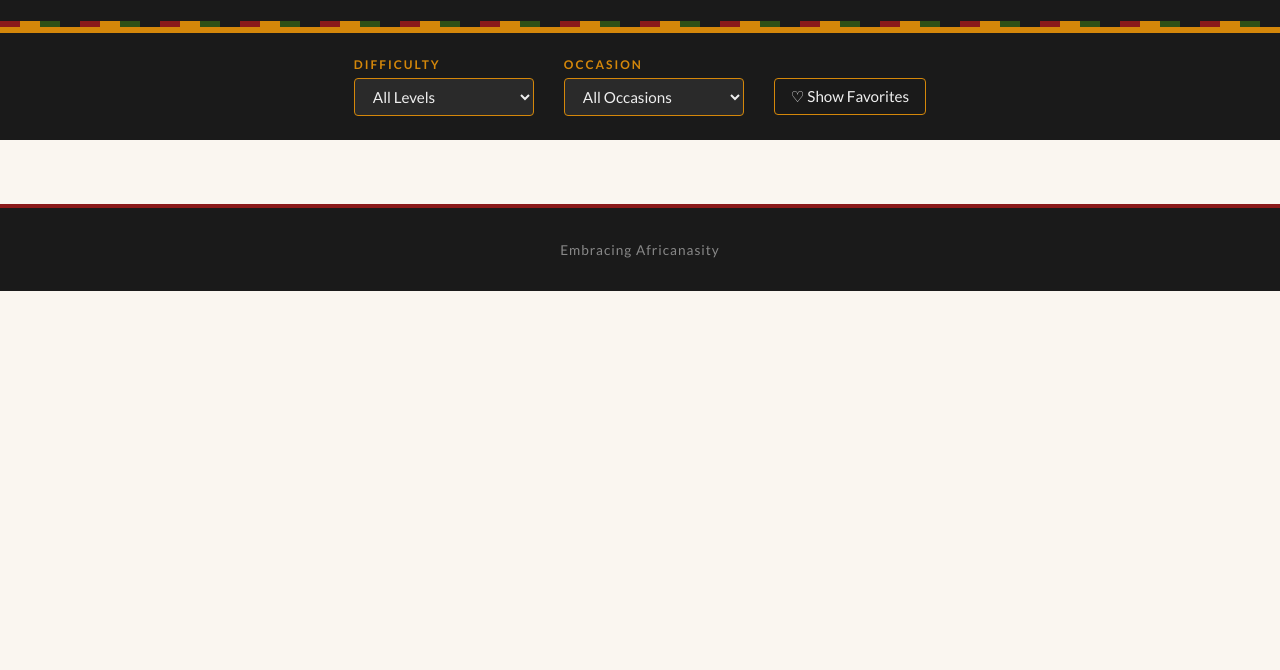
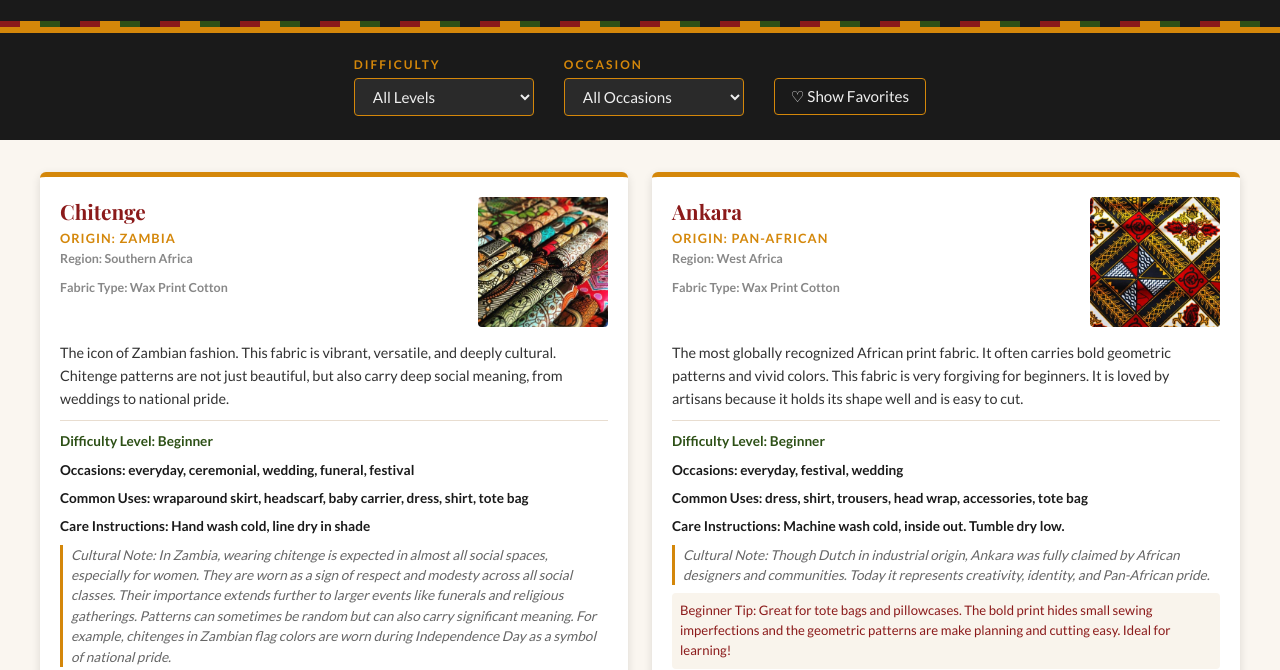
Before and after one commit to Munya574/Chitenge-by-Me, a plain HTML site: page index.html in a window 1280 px wide. Shown: the part 155-825 px from the top of the page. Before the commit the page ends 800 px from the top, so only its background shows below. Drawn offline with nearby package versions, Linux system fonts and the light colour scheme.

Commit message:
Added for all fabrics, updated card layout

```diff
--- a/index.html
+++ b/index.html
@@ -44,14 +44,22 @@
 
     <div class="card" style="display: none">
       <div class="card-content">
-        <h2>Fabric Name</h2>
-        <p class="origin">Origin</p>
-        <p class="description">Description</p>
-        <ul>
-          <li>Difficulty: </li>
-          <li>Occasions: </li>
-          <li>Tips: </li>
-        </ul>
+        <div class="card-top">
+          <div class="card-top-left">
+            <h2>Fabric Name</h2>
+            <p class="origin"></p>
+            <p class="region"></p>
+            <p class="type"></p>
+          </div>
+          <img src="" alt="" class="card-img" />
+        </div>
+        <p class="description"></p>
+        <p class="difficulty"></p>
+        <p class="occasion"></p>
+        <p class="uses"></p>
+        <p class="care"></p>
+        <p class="cultural-note"></p>
+        <p class="beginner-tip"></p>
         <button class="favorite-btn">♡ Save</button>
       </div>
     </div>
--- a/scripts.js
+++ b/scripts.js
@@ -34,6 +34,7 @@ const fabrics = [
     uses: ["wraparound skirt", "headscarf", "baby carrier", "dress", "shirt", "tote bag"],
     occasion: ["everyday", "ceremonial", "wedding", "funeral", "festival"],
     care: "Hand wash cold, line dry in shade",
+    imageURL: "assets/chitenge.png",
     description: "The icon of Zambian fashion. This fabric is vibrant, versatile, and deeply cultural. Chitenge patterns are not just beautiful, but also carry deep social meaning, from weddings to national pride.",
     culturalNote: "In Zambia, wearing chitenge is expected in almost all social spaces, especially for women. They are worn as a sign of respect and modesty across all social classes. Their importance extends further to larger events like funerals and religious gatherings. Patterns can sometimes be random but can also carry significant meaning. For example, chitenges in Zambian flag colors are worn during Independence Day as a symbol of national pride.",
     beginnerTip: "Start with a simple wraparound skirt, which is the most common way to wear chitenge. No zipper needed, just hemming the edges. Perfect first project!"
@@ -47,6 +48,7 @@ const fabrics = [
     difficulty: "Beginner",
     uses: ["dress", "shirt", "trousers", "head wrap", "accessories", "tote bag"],
     occasion: ["everyday", "festival", "wedding"],
+    imageURL: "assets/ankara.png",
     care: "Machine wash cold, inside out. Tumble dry low.",
     description: "The most globally recognized African print fabric. It often carries bold geometric patterns and vivid colors. This fabric is very forgiving for beginners. It is loved by artisans because it holds its shape well and is easy to cut.",
     culturalNote: "Though Dutch in industrial origin, Ankara was fully claimed by African designers and communities. Today it represents creativity, identity, and Pan-African pride.",
@@ -61,6 +63,7 @@ const fabrics = [
     difficulty: "Beginner",
     uses: ["wraparound skirt", "headscarf", "tablecloth", "baby carrier", "gift wrap"],
     occasion: ["everyday", "ceremonial"],
+    imageURL: "assets/kanga.png",
     care: "Hand wash cold, line dry",
     description: "Similar to zambian chitenge but often features Swahili proverbs or messages printed along the border. This fabric is lightweight and breathable. This makes it favorable for warm climates.",
     culturalNote: "Kangas are often given as gifts to mark life events like births, marriages, and deaths. The message on the border often carries a specific meaning for the recipient.",
@@ -75,6 +78,7 @@ const fabrics = [
     difficulty: "Beginner",
     uses: ["dress", "skirt", "apron", "quilt", "shirt"],
     occasion: ["everyday", "ceremonial", "wedding"],
+    imageURL: "assets/shweshwe.png",
     care: "Machine wash cold separately. Fabric bleeds color when new",
     description: "A crisp, tightly woven cotton with small geometric or floral prints, usually in indigo, red, or brown. Holds its shape beautifully and is great for structured garments.",
     culturalNote: "Shweshwe is worn ceremonially by Sotho, Xhosa, and Zulu communities. At South African weddings it is as iconic as a white dress is in Western culture.",
@@ -89,6 +93,7 @@ const fabrics = [
     difficulty: "Beginner",
     uses: ["shirt", "dress", "tunic", "accessories"],
     occasion: ["everyday", "festival"],
+    imageURL: "assets/dashiki.png",
     care: "Hand wash cold, line dry",
     description: "Loose, flowing fabric typically used for wide-sleeved tunics. The V-neck embroidery panel (called a tariki) is its signature feature. Comfortable and culturally expressive.",
     culturalNote: "The dashiki became globally known during the Black Power and African Pride movements of the 1960s–70s as a symbol of African identity and resistance.",
@@ -103,6 +108,7 @@ const fabrics = [
     difficulty: "Beginner",
     uses: ["tunic", "robe", "ceremonial shirt"],
     occasion: ["ceremonial", "everyday", "wedding"],
+    imageURL: "assets/kanzu.png",
     care: "Machine wash cold, iron while slightly damp",
     description: "A plain white or off-white cotton is used to make the kanzu. It is a long, flowing tunic worn by men at formal and ceremonial occasions. Minimal, dignified, and elegant.",
     culturalNote: "The kanzu is common across East and Central Africa and carries an air of formality and respect. It is often worn to mosque, church, and community ceremonies.",
@@ -117,6 +123,7 @@ const fabrics = [
     difficulty: "Intermediate",
     uses: ["jacket", "bag", "wall hanging", "accessories", "skirt"],
     occasion: ["everyday", "festival", "ceremonial"],
+    imageURL: "assets/bogolan.png",
     care: "Hand wash cold only, lay flat to dry",
     description: "A thick, hand-made cotton fabric painted with fermented mud to create geometric white-on-dark patterns. Every piece is one-of-a-kind. The texture is dense and structured.",
     culturalNote: "Traditionally made by Malian women, bogolan patterns tell stories of community history, status, and spiritual protection. Historically worn by hunters, warriors, and new mothers.",
@@ -131,6 +138,7 @@ const fabrics = [
     difficulty: "Intermediate",
     uses: ["dress", "top", "wraparound skirt", "headscarf"],
     occasion: ["everyday", "festival"],
+    imageURL: "assets/adire.png",
     care: "Hand wash cold in mild detergent, dry away from direct sunlight",
     description: "A resist-dyed fabric using indigo, produced by Yoruba women in Nigeria. Patterns are created by tying, stitching, or applying cassava starch before dyeing. Each piece is an art work.",
     culturalNote: "Adire means 'tie and dye' in Yoruba. The patterns range from simple spots to complex geometric designs. It is undergoing a major revival among young African designers globally.",
@@ -145,6 +153,7 @@ const fabrics = [
     difficulty: "Intermediate",
     uses: ["shawl", "dress", "headscarf", "ceremonial robe"],
     occasion: ["ceremonial", "wedding", "festival", "everyday"],
+    imageURL: "assets/habesha.png",
     care: "Hand wash gently, dry flat, steam iron",
     description: "A fine white cotton fabric with a colorful woven border (tilet) in shades of gold, green, red, and blue. The woven pattern is intricate and varies by region and occasion.",
     culturalNote: "Habesha kemis (dress) is worn by Ethiopian and Eritrean women for Orthodox Christian holidays like Timkat and Meskel. The border patterns carry regional and spiritual meaning.",
@@ -159,6 +168,7 @@ const fabrics = [
     difficulty: "Advanced",
     uses: ["ceremonial robe", "stole", "sash", "formal wear"],
     occasion: ["ceremonial", "wedding", "festival"],
+    imageURL: "assets/kente.png",
     care: "Dry clean only for authentic hand-woven kente",
     description: "One of Africa's most iconic woven fabrics, made from interlocking strips of hand-woven cloth in vivid colors and geometric patterns. Authentic kente is woven on a narrow-band loom.",
     culturalNote: "Each kente pattern has a name and meaning. Traditionally worn only by Asante royalty, it is now worn across the African diaspora at graduations, ceremonies, and celebrations of achievement.",
@@ -173,6 +183,7 @@ const fabrics = [
     difficulty: "Advanced",
     uses: ["head wrap (gele)", "sash", "ceremonial garment", "shoulder drape"],
     occasion: ["wedding", "ceremonial", "festival"],
+    imageURL: "assets/asoake.png",
     care: "Dry clean or hand wash very gently, store rolled not folded",
     description: "A hand-loomed fabric from the Yoruba people, woven in strips and sewn together. Available in three main styles: etu (dark indigo), sanyan (brown/beige), and alari (red/magenta). Very textured and stiff.",
     culturalNote: "Aso-oke is the heart of Yoruba ceremonial fashion. At a Nigerian wedding, the family coordinates their aso-ebi (family fabric) — often aso-oke — so everyone is dressed in unity.",
@@ -187,6 +198,7 @@ const fabrics = [
     difficulty: "Advanced",
     uses: ["wall hanging", "bag", "accessories", "ceremonial skirt"],
     occasion: ["ceremonial", "festival"],
+    imageURL: "assets/kuba.png",
     care: "Dry clean only. Store away from humidity.",
     description: "Made from woven raffia palm leaves, then embroidered with complex geometric patterns. The surface is velvety in places where threads are cut. Incredibly labor-intensive and unique.",
     culturalNote: "Kuba cloth was so valued it was used as currency. The geometric designs are among the most mathematically complex in any textile tradition in the world.",
@@ -204,6 +216,7 @@ function showCards() {
 
   for (let i = 0; i < fabrics.length; i++) {
     let title = fabrics[i].name;
+    let imageURL = fabrics[i].imageURL;
 
     // This part of the code doesn't scale very well! After you add your
     // own data, you'll need to do something totally different here.
@@ -225,6 +238,40 @@ function editCardContent(card, newTitle, newImageURL) {
   cardImage.src = newImageURL;
   cardImage.alt = newTitle + " Poster";
 
+  const cardDescription = card.querySelector(".description");
+
+  const fabric = fabrics.find((f) => f.name === newTitle);
+  cardDescription.textContent = fabric.description;
+
+  const cardCulturalNote = card.querySelector(".cultural-note");
+  cardCulturalNote.textContent = "Cultural Note: " + fabric.culturalNote;
+
+  const cardCare = card.querySelector(".care");
+  cardCare.textContent = "Care Instructions: " + fabric.care;
+
+  const cardUses = card.querySelector(".uses");
+  cardUses.textContent = "Common Uses: " + fabric.uses.join(", ");
+
+  const cardOccasion = card.querySelector(".occasion");
+  cardOccasion.textContent = "Occasions: " + fabric.occasion.join(", ");
+
+  const cardDifficulty = card.querySelector(".difficulty");
+  cardDifficulty.textContent = "Difficulty Level: " + fabric.difficulty;
+  cardDifficulty.classList.add(fabric.difficulty.toLowerCase().replace(" ", "-")); // Add class for styling
+
+  const cardOrigin = card.querySelector(".origin");
+  cardOrigin.textContent = "Origin: " + fabric.origin;
+
+  const cardRegion = card.querySelector(".region");
+  cardRegion.textContent = "Region: " + fabric.region;
+
+  const cardType = card.querySelector(".type");
+  cardType.textContent = "Fabric Type: " + fabric.type;
+
+  const cardBeginnerTip = card.querySelector(".beginner-tip");
+  cardBeginnerTip.textContent = "Beginner Tip: " + fabric.beginnerTip;
+
+
   // You can use console.log to help you debug!
   // View the output by right clicking on your website,
   // select "Inspect", then click on the "Console" tab
@@ -233,15 +280,3 @@ function editCardContent(card, newTitle, newImageURL) {
 
 // This calls the addCards() function when the page is first loaded
 document.addEventListener("DOMContentLoaded", showCards);
-
-function quoteAlert() {
-  console.log("Button Clicked!");
-  alert(
-    "I guess I can kiss heaven goodbye, because it got to be a sin to look this good!",
-  );
-}
-
-function removeLastCard() {
-  titles.pop(); // Remove last item in titles array
-  showCards(); // Call showCards again to refresh
-}
--- a/style.css
+++ b/style.css
@@ -101,18 +101,16 @@ html, body {
 
 /* ── Card Grid ── */
 #card-container {
-  display: flex;
-  flex-wrap: wrap;
-  justify-content: center;
-  gap: 20px;
-  padding: 32px 20px;
+  display: grid;
+  grid-template-columns: repeat(2, 1fr);
+  gap: 24px;
+  padding: 32px 40px;
   max-width: 1200px;
   margin: 0 auto;
 }
 
 /* ── Cards ── */
 .card {
-  width: 280px;
   background-color: var(--card-bg);
   border-radius: 6px;
   border-top: 5px solid var(--gold);
@@ -126,6 +124,26 @@ html, body {
   box-shadow: 0 8px 20px rgba(0, 0, 0, 0.18);
 }
 
+.card-top {
+  display: flex;
+  gap: 14px;
+  align-items: flex-start;
+  margin-bottom: 14px;
+}
+
+.card-top-left {
+  flex: 1;
+  min-width: 0;
+}
+
+.card-img {
+  width: 130px;
+  height: 130px;
+  object-fit: cover;
+  border-radius: 4px;
+  flex-shrink: 0;
+}
+
 .card-content {
   padding: 20px;
 }
@@ -137,36 +155,78 @@ html, body {
   color: var(--deep-red);
 }
 
+.card-content p {
+  margin: 0 0 8px;
+  font-size: 0.85em;
+  line-height: 1.5;
+  color: #555;
+}
+
+/* bold label styling for metadata fields */
+.card-content .origin,
+.card-content .region,
+.card-content .type,
+.card-content .occasion,
+.card-content .uses,
+.card-content .care {
+  font-weight: 700;
+  color: var(--dark);
+}
+
 .card-content .origin {
-  margin: 0 0 12px;
   font-size: 0.8em;
-  font-weight: 700;
   letter-spacing: 1px;
   text-transform: uppercase;
   color: var(--gold);
+  margin-bottom: 2px;
+}
+
+.card-content .region,
+.card-content .type {
+  font-size: 0.78em;
+  color: #888;
+  margin-bottom: 10px;
 }
 
 .card-content .description {
   font-size: 0.9em;
   line-height: 1.6;
-  color: #555;
-  margin: 0 0 14px;
+  color: #333;
+  border-bottom: 1px solid var(--border);
+  padding-bottom: 10px;
+  margin-bottom: 10px;
 }
 
-.card-content ul {
-  margin: 0;
-  padding: 0;
-  list-style: none;
-  font-size: 0.85em;
-  border-top: 1px solid var(--border);
-  padding-top: 12px;
-  display: flex;
-  flex-direction: column;
-  gap: 6px;
+/* difficulty level colors */
+.card-content .difficulty {
+  font-weight: 700;
 }
 
-.card-content ul li {
-  color: #444;
+.card-content .difficulty.beginner {
+  color: var(--green);
+}
+
+.card-content .difficulty.intermediate {
+  color: #C07800;
+}
+
+.card-content .difficulty.advanced {
+  color: var(--deep-red);
+}
+
+.card-content .cultural-note {
+  font-style: italic;
+  color: #666;
+  border-left: 3px solid var(--gold);
+  padding-left: 8px;
+}
+
+.card-content .beginner-tip {
+  background-color: #f9f4ec;
+  border-radius: 4px;
+  padding: 8px;
+  color: var(--deep-red);
+  font-size: 0.82em;
 }
 
 /* ── Favorites toggle (in filter bar) ── */
```
Also changed, not shown: assets/adire.png (added), assets/ankara.png (added), assets/asoake.png (added), assets/bogolan.png (added), assets/chitenge.png (added), assets/dashiki.png (added), assets/habesha.png (added), assets/kanga.png (added), assets/kanzu.png (added), assets/kente.png (added), assets/kuba.png (added), assets/shweshwe.png (added).
